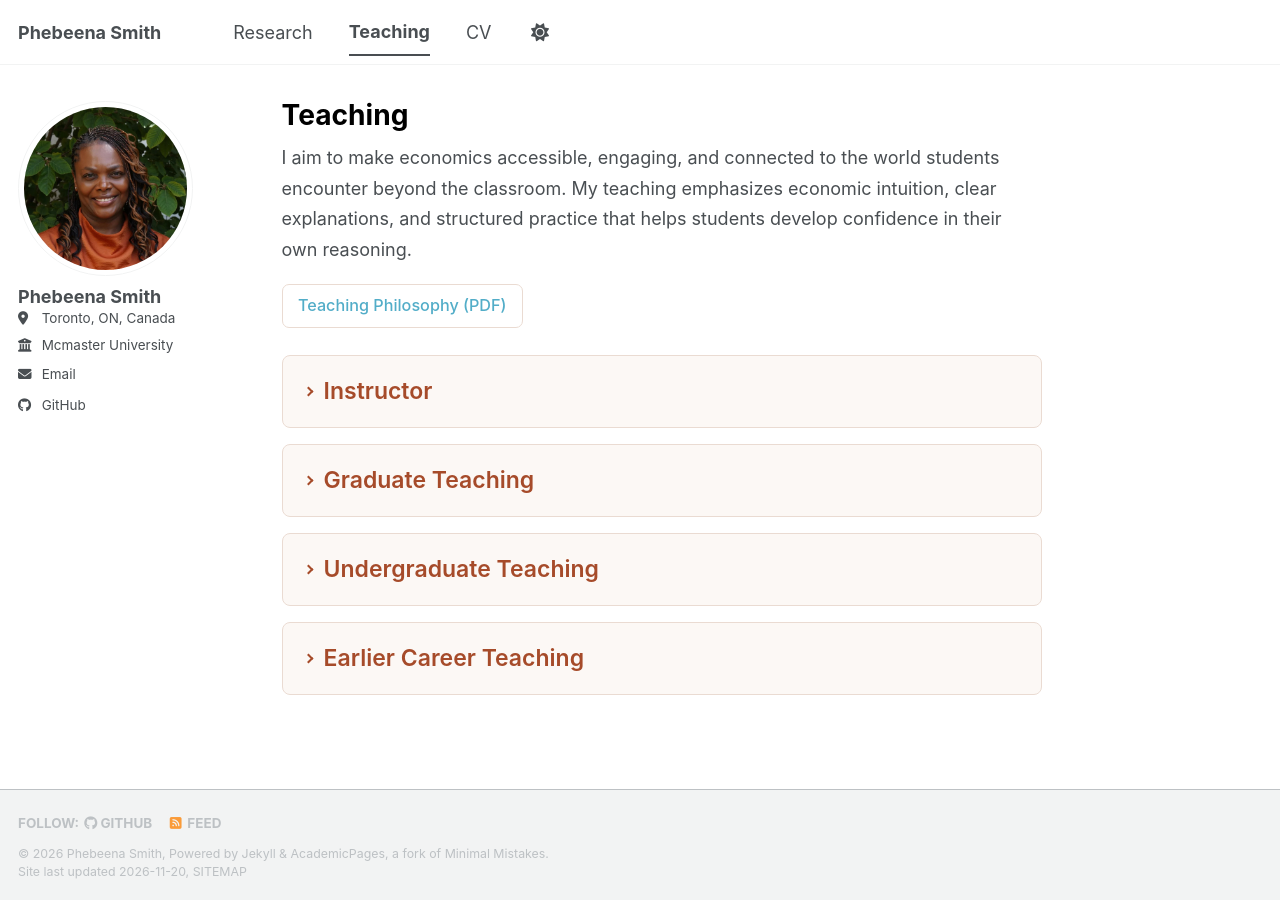
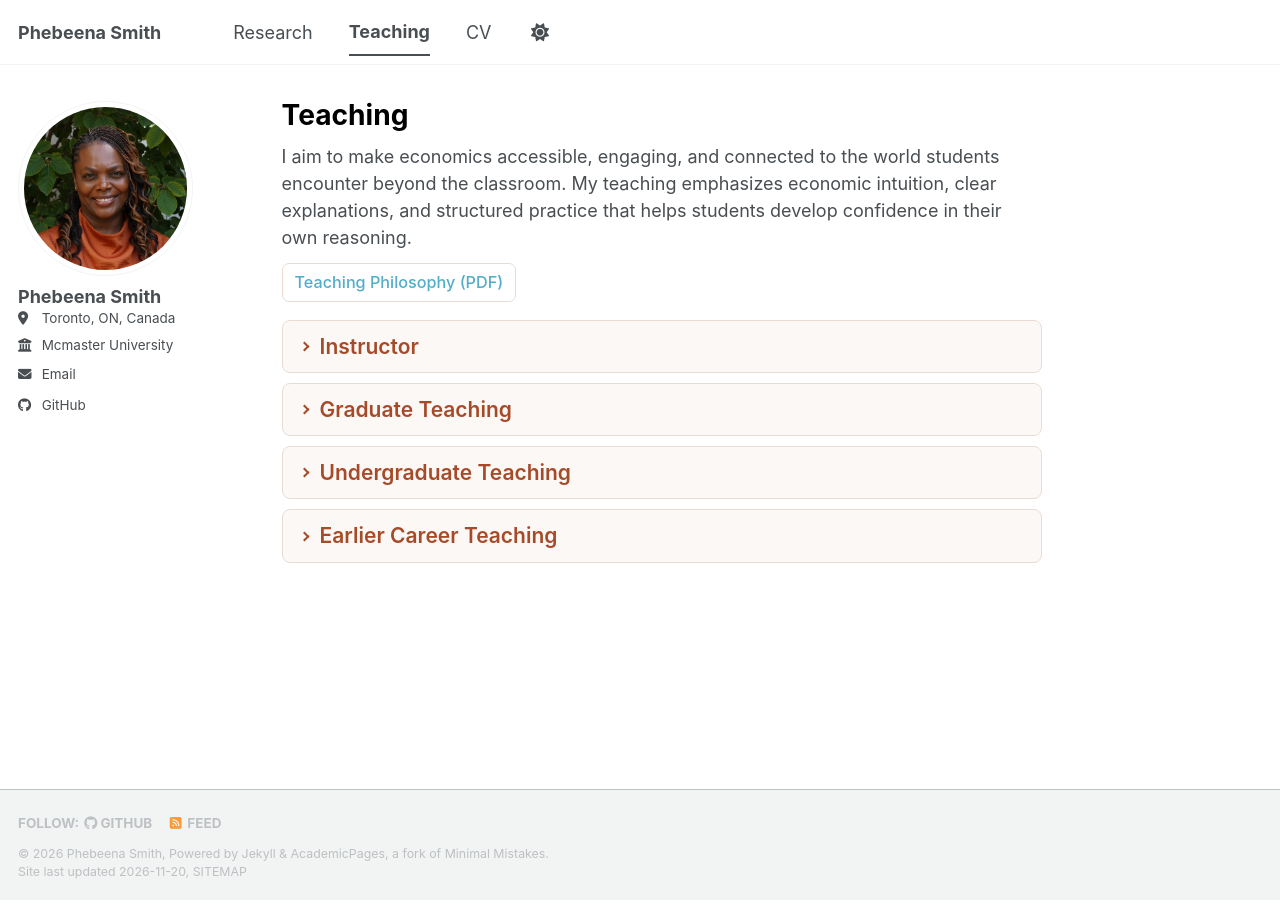
Before and after one commit to phebeenasmith/phebeenasmith.github.io, a Jekyll site: the page built from _pages/teaching.html, in a window 1280 px wide. Built offline with Jekyll 4.4.1, drawn with Linux system fonts in a browser that asks for light colours; a style sheet for code colours, icons or effects is not loaded.

Commit message:
Update teaching.html

```diff
--- a/_pages/teaching.html
+++ b/_pages/teaching.html
@@ -21,21 +21,21 @@ author_profile: true
     margin-right: auto;
   }
 
-  /* Introduction */
+  /* Compact introduction */
   .teaching-intro {
     margin-top: 0;
-    margin-bottom: 1.5em;
+    margin-bottom: 18px;
   }
 
   .teaching-intro-text {
-    margin: 0 0 1em;
-    line-height: 1.7;
+    margin: 0 0 12px;
+    line-height: 1.5;
   }
 
   /* Teaching Philosophy button */
   a.teaching-file-link.teaching-philosophy-link {
     display: inline-block;
-    padding: 0.55em 0.95em;
+    padding: 6px 12px;
     border: 1px solid #EADBD2;
     border-radius: 7px;
     background: #FFFFFF;
@@ -60,10 +60,10 @@ author_profile: true
     outline-offset: 3px;
   }
 
-  /* Soft expandable panels */
+  /* Compact expandable panels */
   .teaching-section {
     margin-top: 0;
-    margin-bottom: 16px;
+    margin-bottom: 10px;
     padding: 0;
     border: 1px solid #EADBD2;
     border-radius: 8px;
@@ -71,20 +71,20 @@ author_profile: true
     box-shadow: none;
   }
 
-  /* Section headings */
+  /* Shorter section headings */
   .teaching-section > summary {
     display: flex;
     align-items: center;
     gap: 12px;
     margin: 0;
-    padding: 20px 22px;
+    padding: 12px 18px;
     border: 0;
     border-radius: 8px;
     list-style: none;
     color: #A64B2A;
-    font-size: 23px;
+    font-size: 21px;
     font-weight: 600;
-    line-height: 1.35;
+    line-height: 1.3;
     cursor: pointer;
     transition: background-color 0.18s ease;
   }
@@ -130,7 +130,7 @@ author_profile: true
 
   /* Expanded content */
   .teaching-section-content {
-    padding: 6px 22px 22px;
+    padding: 6px 18px 18px;
     color: #494E52;
     line-height: 1.65;
     overflow-wrap: break-word;
@@ -207,12 +207,12 @@ author_profile: true
 
     .teaching-section > summary {
       gap: 10px;
-      padding: 17px 16px;
-      font-size: 20px;
+      padding: 11px 14px;
+      font-size: 19px;
     }
 
     .teaching-section-content {
-      padding: 6px 16px 20px;
+      padding: 6px 14px 16px;
     }
   }
 
```
